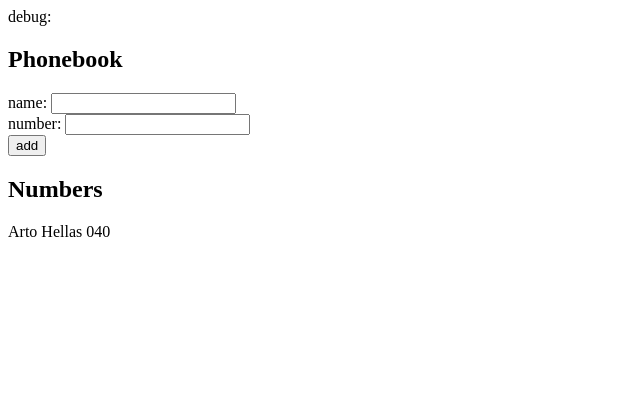
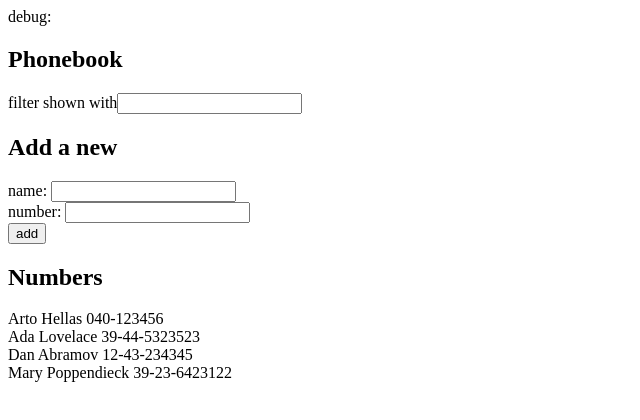
Before and after one commit to unixzilla/fullstack_exercises, a React (Create React App) app in the folder part2/phonebook/: page / in a window 1280 px wide. Shown: the top 420 px of the page, without its empty margins (0-640 px from the left). Built offline with nearby package versions, Linux system fonts and the light colour scheme.

Commit message:
finisih 2.9

```diff
--- a/part2/phonebook/src/App.js
+++ b/part2/phonebook/src/App.js
@@ -2,17 +2,20 @@
 
 const Person = ({person}) => {
   return(
-    <p>{person.name} {person.number}</p>
+    <div>{person.name} {person.number}</div>
   )
 }
 
 const App = () => {
-  const [ persons, setPersons ] = useState([
-    { name: 'Arto Hellas',number: '040' }
+  const [persons, setPersons] = useState([
+    { name: 'Arto Hellas', number: '040-123456' },
+    { name: 'Ada Lovelace', number: '39-44-5323523' },
+    { name: 'Dan Abramov', number: '12-43-234345' },
+    { name: 'Mary Poppendieck', number: '39-23-6423122' }
   ])
   const [ newNumber, setNewNumber ] = useState('')
   const [ newName, setNewName ] = useState('')
-
+  const [ newSearch, setSearch ] = useState('')
   const addPerson = (event) => {
    event.preventDefault()
    const samePerson = persons.filter(person => person.name === newName)
@@ -25,12 +28,18 @@
      setNewNumber('')
    }
   }
-
+  const personToShow = newSearch ? persons.filter((p)=>{
+      return p.name.toLowerCase().includes(newSearch.toLowerCase())
+  }) : persons
   return (
     <div>
       <div>debug: {newName} {newNumber}</div>
       <h2>Phonebook</h2>
+      <div>
+        filter shown with<input value={newSearch} onChange={(event) => setSearch(event.target.value)} />
+      </div>
       <form onSubmit={addPerson}>
+        <h2>Add a new</h2>
         <div>
           name: <input value={newName} onChange={(event)=>setNewName(event.target.value)}/>
         </div>
@@ -40,7 +49,7 @@
         </div>
       </form>
       <h2>Numbers</h2>
-      {persons.map((person,i)=><Person key={i} person={person}/>)}
+      {personToShow.map((person,i)=><Person key={i} person={person}/>)}
     </div>
   )
 }
```
